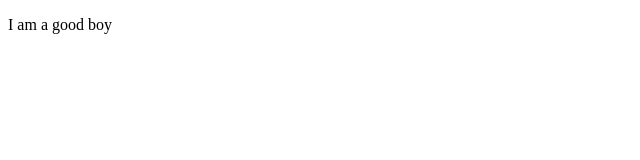
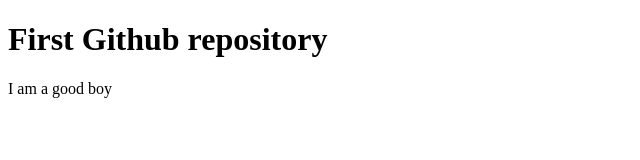
Before and after one commit to mushfiqul1888/my-first-github-repo, a plain HTML site: page index.html in a window 1280 px wide. Shown: the whole page, without its empty margins (0-640 px from the left). Drawn offline with Linux system fonts and the light colour scheme.

Commit message:
updated feature

```diff
--- a/index.html
+++ b/index.html
@@ -6,6 +6,7 @@
     <title>My First ever Github Repo</title>
 </head>
 <body>
+    <h1>First Github repository</h1>
     <p>I am a good boy</p>
 </body>
 </html>
```
